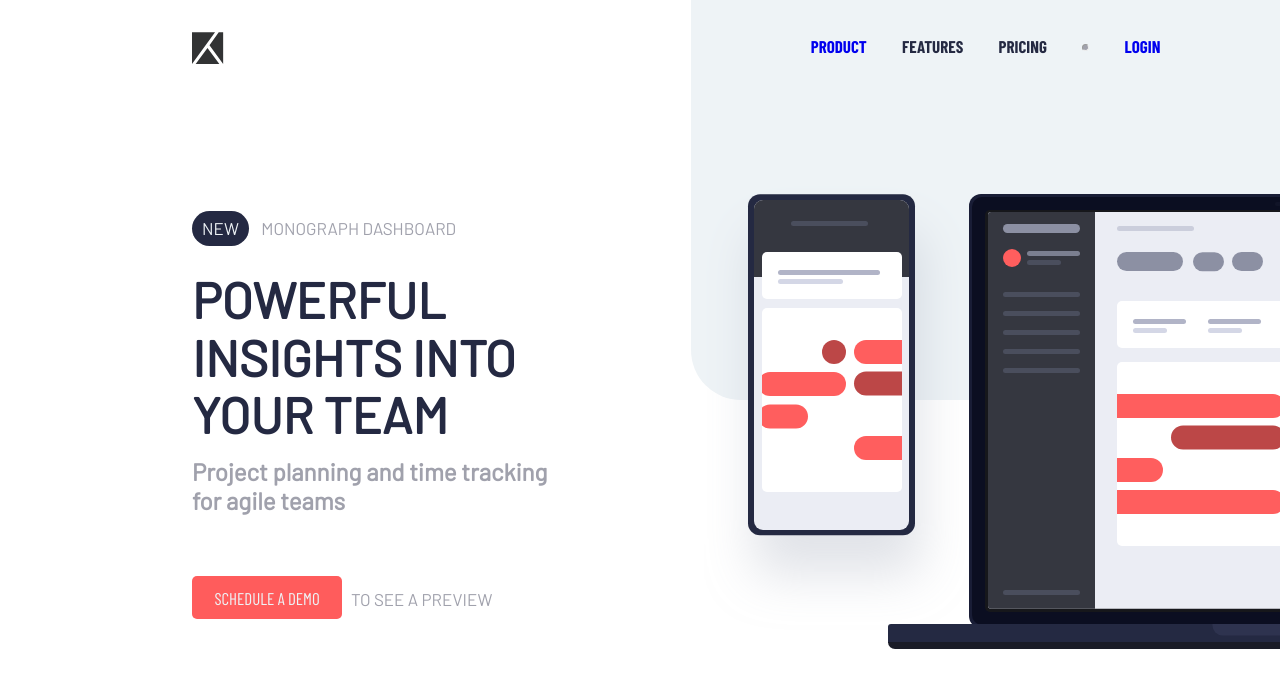
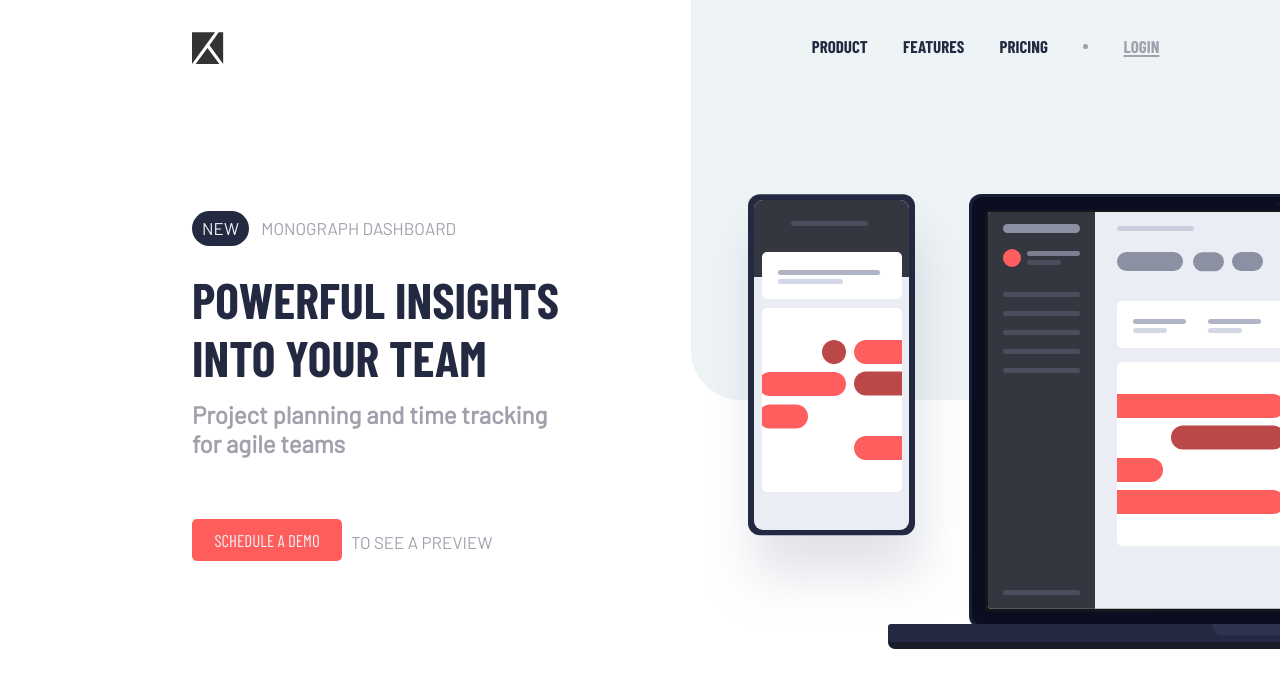
Before and after one commit to sana-ben036/brief-C2N3, a website: page index.html in a window 1280 px wide. Drawn offline with nearby package versions, Linux system fonts and the light colour scheme.

Commit message:
modification nav

```diff
--- a/index.html
+++ b/index.html
@@ -16,11 +16,11 @@
     <header>
       <nav>
         <ul class="menu">
-          <li class="menu__item"><a href="#">Product</a></li>
+          <li class="menu__item"><a class="menu__link" href="#">Product</a></li>
           <li class="menu__item">Features</li>
           <li class="menu__item">Pricing</li>
-          <li class="menu__item menu__item--color"><hr></li>
-          <li class="menu__item menu__item--color"><a href="#">Login</a></li>
+          <li class="menu__item"><hr></li>
+          <li class="menu__item" ><a class="menu__link--color" href="#">Login</a></li>
         </ul>
       </nav>
       <!---------------------fin nav ----------------->
--- a/public/scss/_header.scss
+++ b/public/scss/_header.scss
@@ -13,34 +13,35 @@ header{
         .menu{
             display: flex;
             flex-direction: row;
-            font-family: $secondaryfont;
-            color: $color1;
-            font-weight: 700;
             justify-content: center;
             &__item{
                 display: inline-block;
+                font-family: $secondaryfont;
+                font-weight: 700;
+                list-style-type: none;
+                color: $color1;
                 padding: 5% 3%;
-                a:link{
-                    text-decoration: none;
-                    &:hover{
-                        text-decoration: underline;
-                    }
+
+                hr{
+                    width: 5px;
+                    height: 5px;
+                    border: none;
+                    border-radius: 50%;
+                    background-color: $color2;
+                    position: relative;
+                    top: 15px;
+                }
+            }
+            &__link{
+                text-decoration: none;
+                color:$color1;
+                &:hover{
+                    text-decoration: underline;
                 }
                 &--color{
                     color:$color2;
-                    hr{
-                        width: 5px;
-                        height: 5px;
-                        border-radius: 5px;
-                        background-color: $color2;
-                        position: relative;
-                        top: 15px;
-                    }
                 }
-
             }
-
-
         }
 
     }
--- a/public/scss/_section.scss
+++ b/public/scss/_section.scss
@@ -6,6 +6,7 @@ section{
     width: 100%;
     display: flex;
     flex-direction: row;
+    flex-wrap: wrap-reverse;
 
 
     .info {
@@ -23,6 +24,7 @@ section{
         }
         &__para1{
             color:$color1;
+            font-family:$secondaryfont;
             font-size: 3em;
             font-weight: bolder;
             line-height: .8;
@@ -71,3 +73,18 @@ section{
         }
     }
 }
+@media screen and (min-width:375px){
+    section{
+        flex-wrap: nowrap;
+
+    }
+
+}
+@media screen and (max-width:375px){
+    .board{
+        img{
+            padding: 0;
+            width: 180%;
+        }
+    }
+}
```
Also changed, not shown: public/css/style.css.
